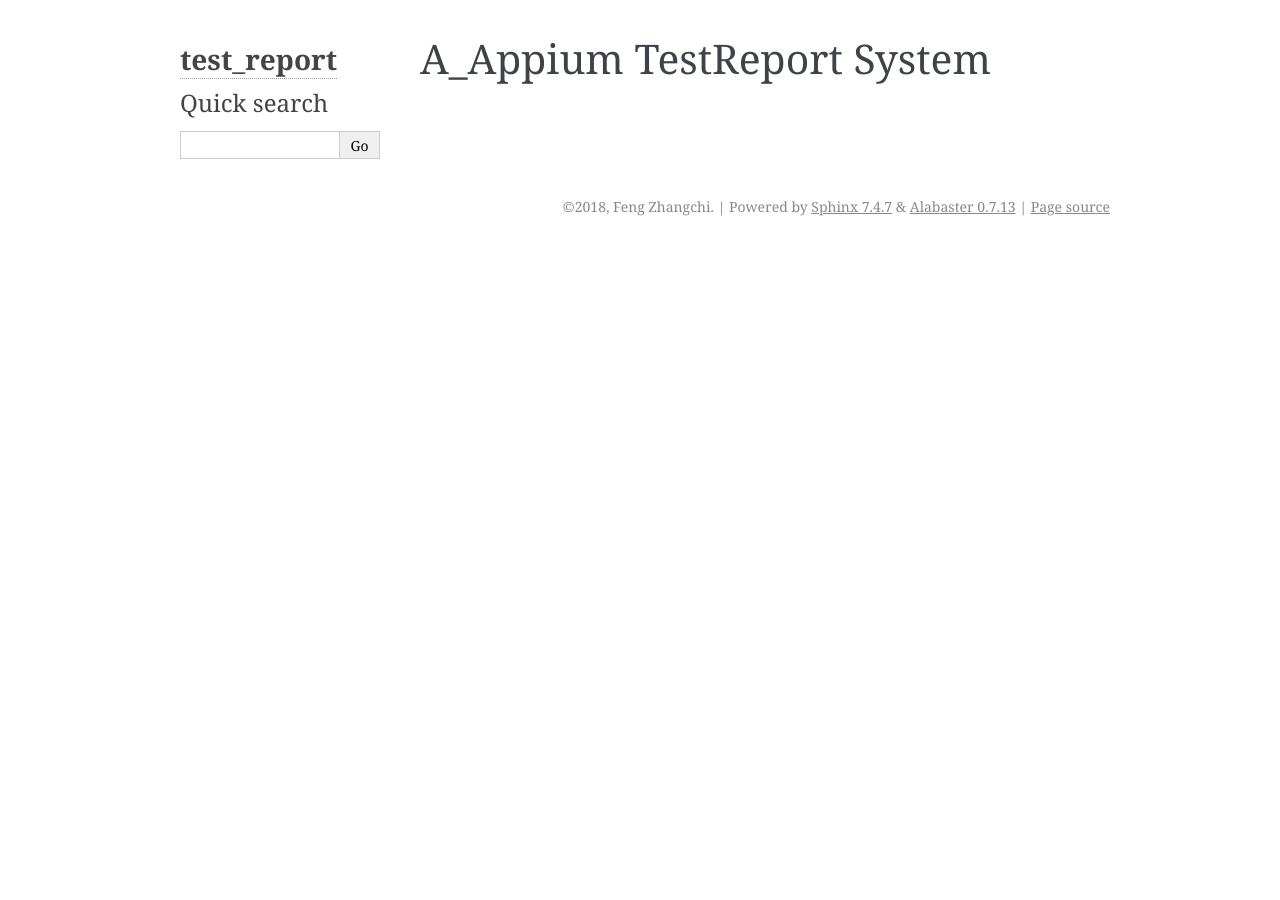
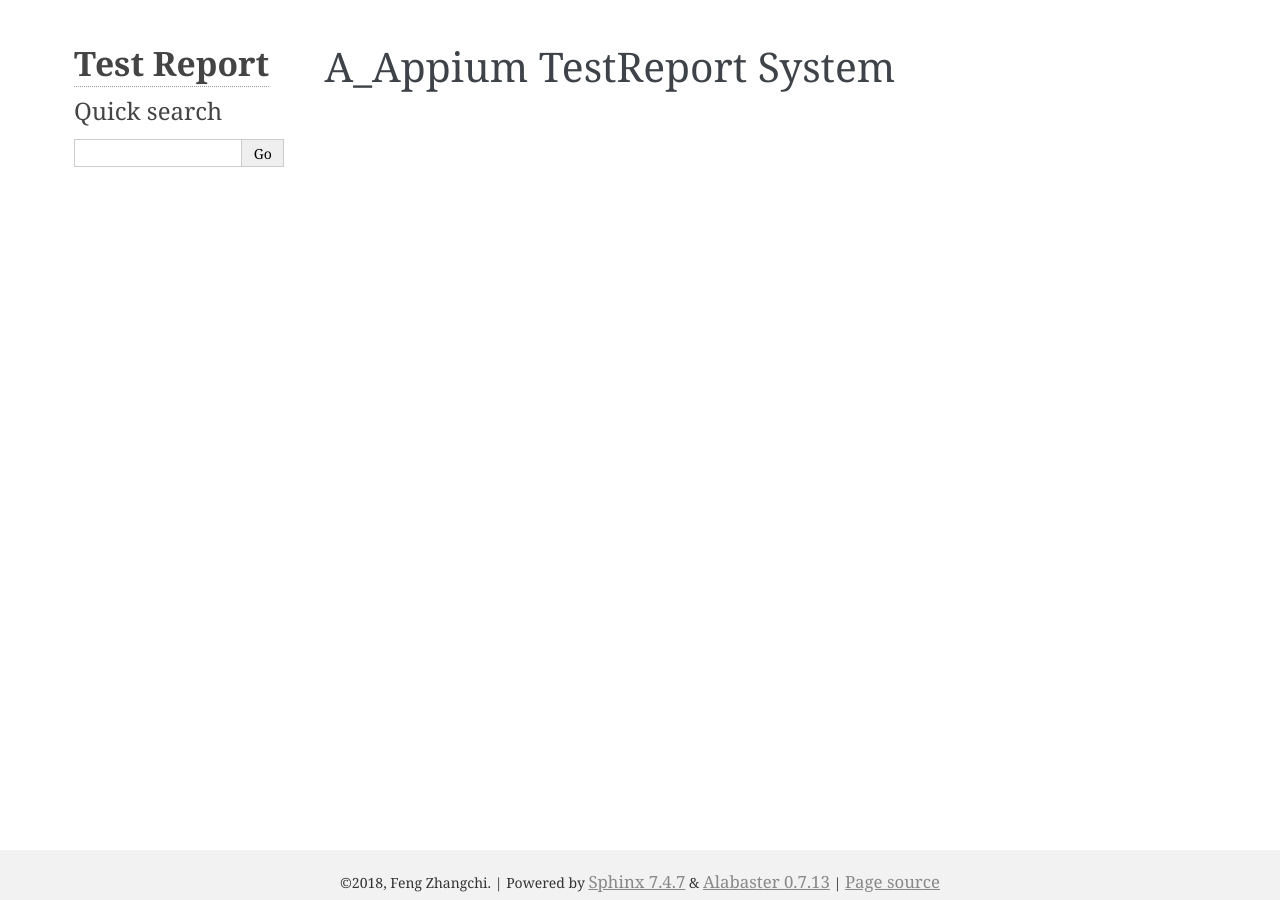
Before and after one commit to Hanlen520/A_Appium, a Sphinx documentation site: the page built from html_builder/source/index.rst, in a window 1280 px wide. Built offline with Sphinx 7.4.7, drawn with Linux system fonts in a browser that asks for light colours.

Commit message:
fix html report generator

```diff
--- a/conf.py
+++ b/conf.py
@@ -14,6 +14,6 @@
 # 配置机器
 DEVICE_LIST = {
     'device1': (
-        '0123456789ABCDEF',
+        'CU4LEIT445HIMRAQ',
     )
 }
--- /dev/null
+++ b/html_builder/source/_static/ala.css
@@ -0,0 +1,48 @@
+div.document{
+    position: relative;
+    width: 90%;
+    height: 100%;
+    padding-bottom: 50px;
+}
+div.sphinxsidebar{
+    width: 20%;
+}
+div.bodywrapper{
+    margin-left: 20%;
+}
+div.footer{
+    height: 30px;
+    width: 100%;
+    position: fixed;
+    bottom: 0px;
+    margin: 0px;
+    background-color: #f2f2f2;
+    color: #333;
+    padding-top: 20px;
+    text-align:center;
+}
+dt{
+    background-color: #FAF3E8;
+    font-size: 130%;
+}
+p{
+    font-size: 120%;
+}
+a{
+    font-size: 120%;
+}
+pre{
+    font-size: 110%;
+}
+
+strong{
+    background-color: #00A000;
+    font-size: large;
+    color: #ffffff;
+}
+
+em{
+    background-color: #cc0000;
+    font-size: large;
+    color: #ffffff;
+}
--- a/html_builder/source/conf.py
+++ b/html_builder/source/conf.py
@@ -45,7 +45,7 @@
 master_doc = 'index'
 
 # General information about the project.
-project = u'test_report'
+project = u'Test Report'
 copyright = u'2018, Feng Zhangchi'
 author = u'Feng Zhangchi'
 
@@ -94,6 +94,8 @@
 # relative to this directory. They are copied after the builtin static files,
 # so a file named "default.css" will overwrite the builtin "default.css".
 html_static_path = ['_static']
+def setup(app):
+    app.add_stylesheet('ala.css')
 
 # Custom sidebar templates, must be a dictionary that maps document names
 # to template names.
```
Also changed, not shown: html_builder/source/_static/__init__.py (added), 3 other files.
